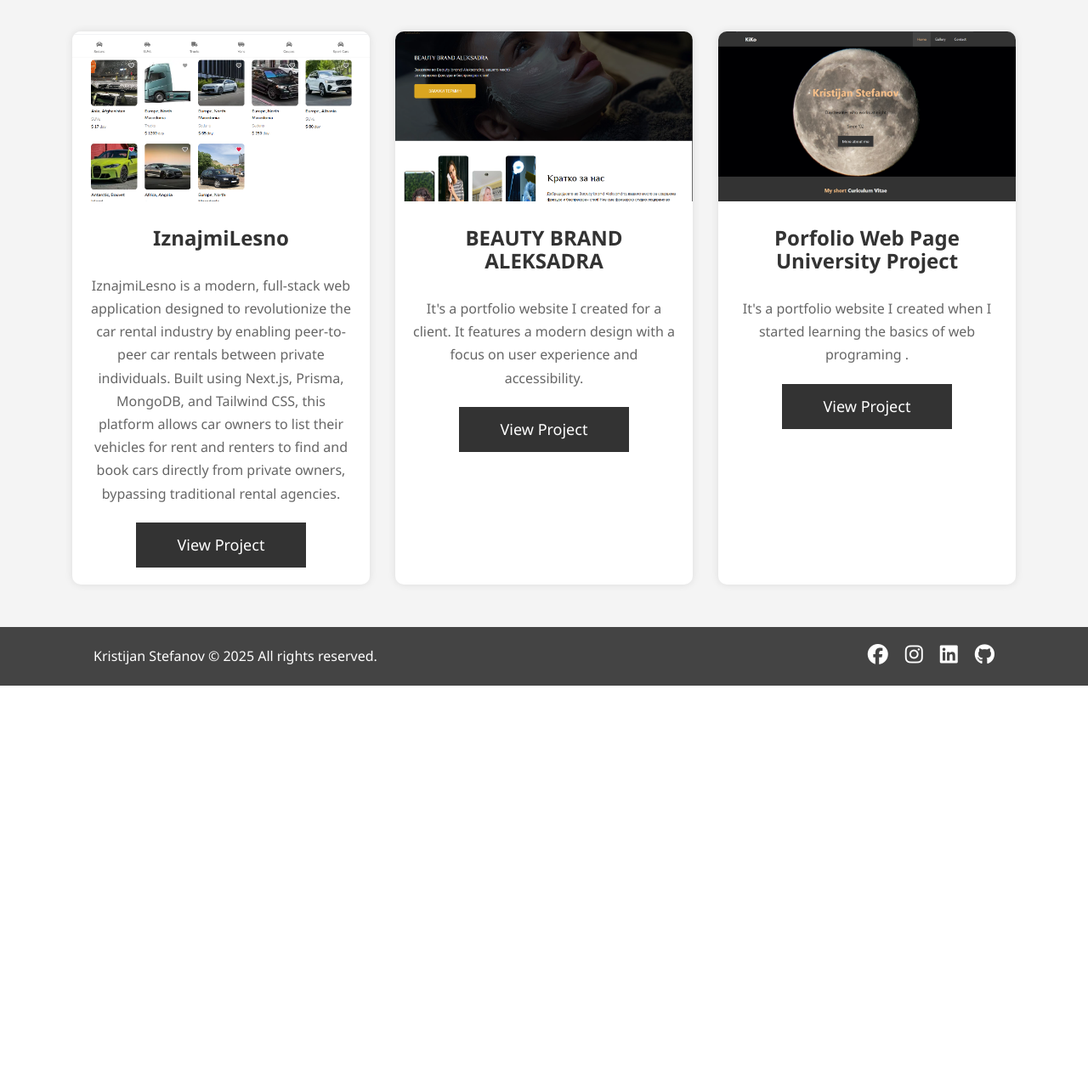
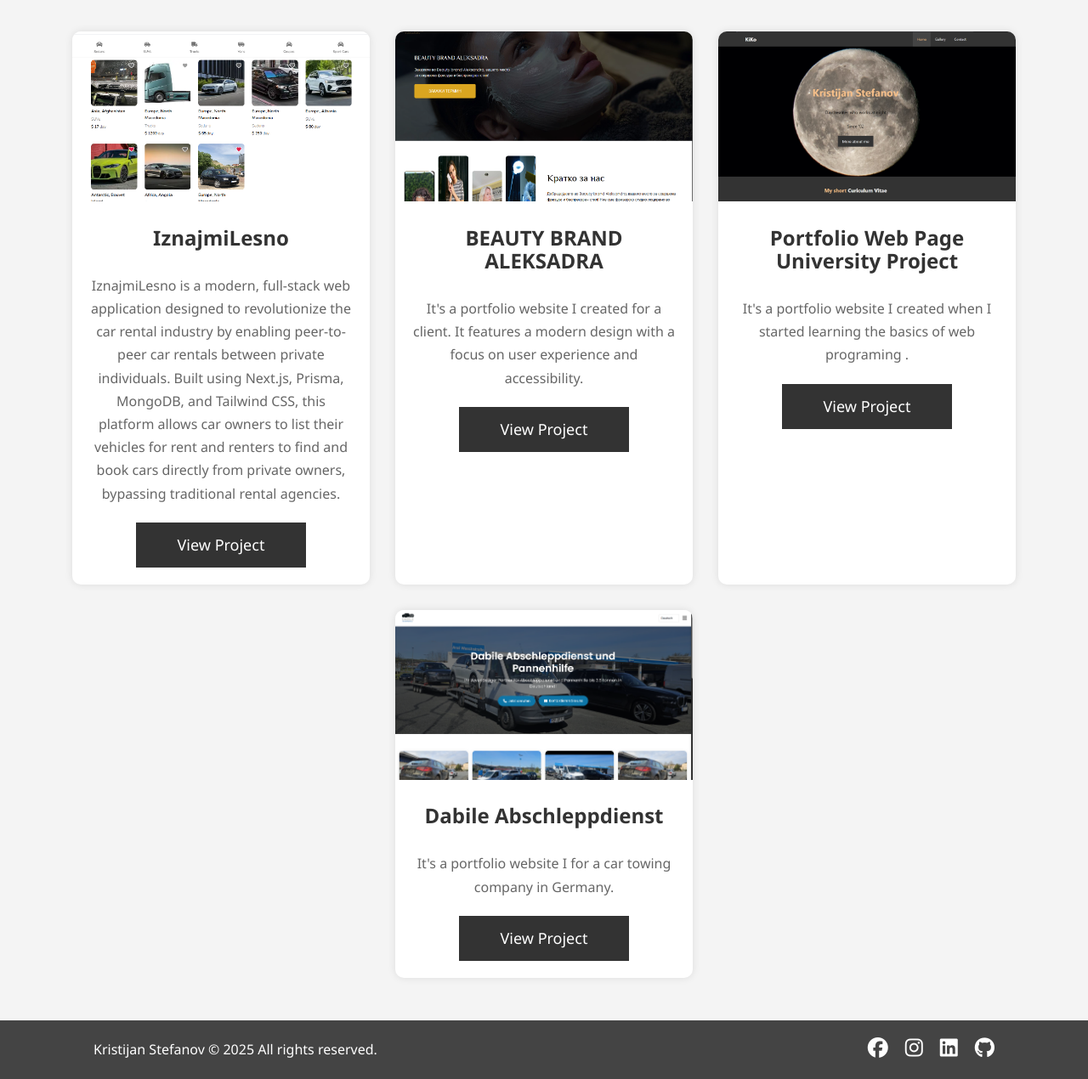
Before and after one commit to KristijanStefanov/Personal-WebPage-2.0, a plain HTML site: page myProjects.html in a window 1280 px wide. Shown: the part 167-1437 px from the top of the page at 85% size. Before the commit the page ends 974 px from the top, so only its background shows below. Drawn offline with Linux system fonts and the light colour scheme.

Commit message:
Added new project

```diff
--- a/myProjects.html
+++ b/myProjects.html
@@ -64,12 +64,25 @@
                     <img src="./images/slika3.png" alt="Project 3 Screenshot" loading="lazy">
                 </div>
                 <div class="project-info">
-                    <h3>Porfolio Web Page University Project</h3>
+                    <h3>Portfolio Web Page University Project</h3>
                     <p>
                         It's a portfolio website I created when I started learning the basics of web programing .
 
                     </p>
                     <a href="https://kristijanstefanov.github.io/Personal-WebPage/index.html" target="_blank" class="btn btn-dark">View Project</a>
+                </div>
+            </div>
+            <div class="project-card">
+                <div class="project-image">
+                    <img src="./images/slika5.png" alt="Project 3 Screenshot" loading="lazy">
+                </div>
+                <div class="project-info">
+                    <h3>Dabile Abschleppdienst</h3>
+                    <p>
+                        It's a portfolio website I for a car towing company in Germany.
+
+                    </p>
+                    <a href="https://www.abschleppdienstdabile.de/index.html" target="_blank" class="btn btn-dark">View Project</a>
                 </div>
             </div>
         </div>
```
Also changed, not shown: images/slika4.png (added), images/slika5.png (added).
